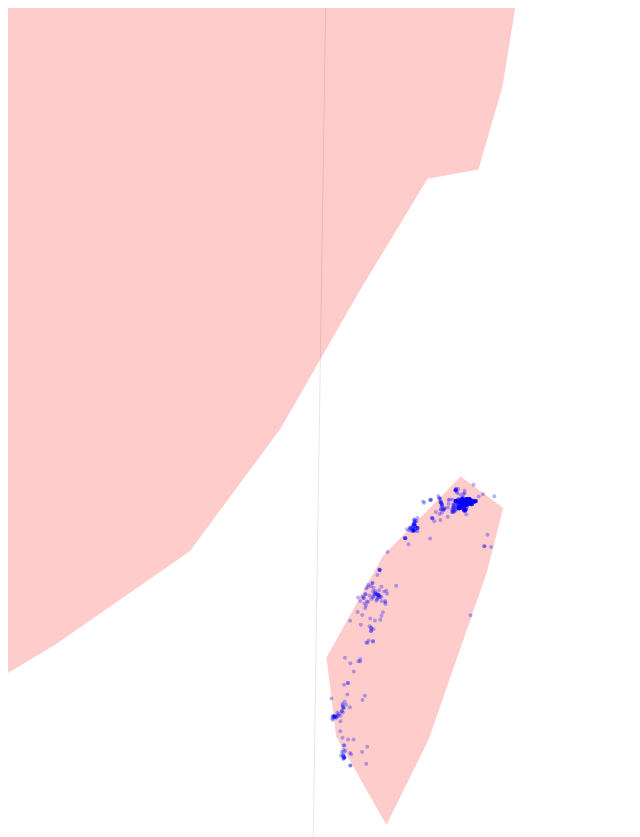
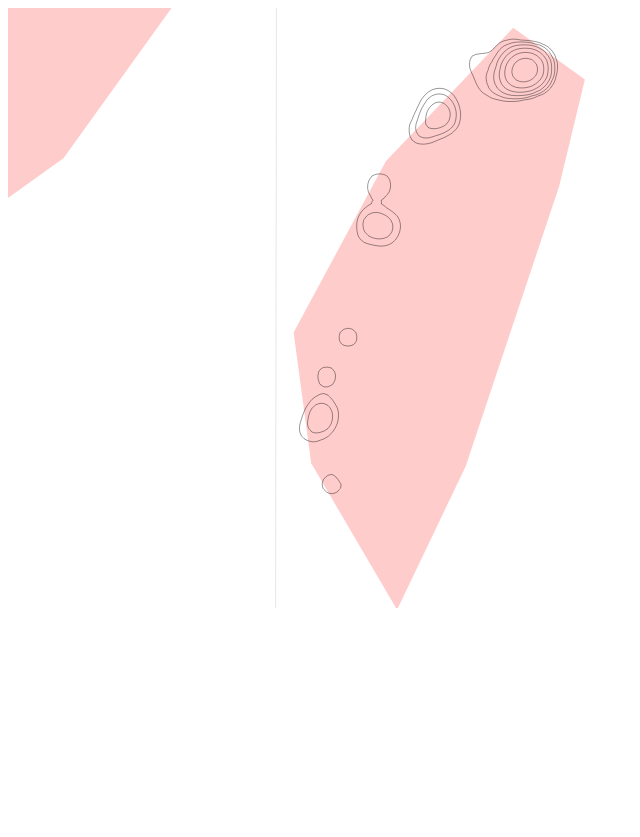
Before and after one commit to Nate-Wessel/react-d3-map, a React app: page / in a window 1280 px wide. Shown: the top 837 px of the page, without its empty margins (0-640 px from the left). After the commit the page ends 800 px from the top, so only its background shows below. Built offline with nearby package versions, Linux system fonts and the light colour scheme.

Commit message:
add contours

```diff
--- a/package.json
+++ b/package.json
@@ -37,6 +37,7 @@
     "webpack-merge": "^5.7.3"
   },
   "dependencies": {
+    "d3-contour": "^2.0.0",
     "d3-fetch": "^2.0.0",
     "d3-geo": "^2.0.1",
     "react": "^17.0.1",
--- a/src/App.jsx
+++ b/src/App.jsx
@@ -9,11 +9,14 @@ import countriesTopo from './countries.json'
 import './map.css'
 import coordinates from './coordinates.csv'
 import { csv } from 'd3-fetch'
+import { contourDensity } from 'd3-contour'
 
-const width = 1000
-const height = 1000
+const width = 600
+const height = 600
 
-const center = [122,25]
+const center = [120.2,23.7]
+
+const log2thresholds = [0.05,0.1,0.2,0.4,0.8,1.6,3.2,6.4,12.8,25.6]
 
 var lambda = -center[0] // yaw
 var phi = -center[1] // pitch
@@ -22,18 +25,37 @@ var gamma = 0 // roll
 const proj = geoMercator()
 	.rotate( [ lambda, phi, gamma ] )
 	.translate( [ width/2, height/2 ] )
-	.scale(6000)
+	.scale(10000)
 
 const pathGen = geoPath().projection( proj )
+
+// returns projected contours
+function density(points){
+	return contourDensity()
+		.x(d=>d[0]).y(d=>d[1])
+		.size([width,height])
+		// log base 2 scale
+		.thresholds(log2thresholds)
+		.bandwidth(10)
+		( points.map(p=>proj([p.lon,p.lat])) )
+}
+
+let health = new Set(['pharma','health'])
 
 export default function(){
 	const [ countries, setCountries ] = useState(null)
 	const [ points, setPoints ] = useState([])
+	const [ contours, setContours ] = useState([])
 	useEffect(()=>{
 		setCountries( topoFeature( countriesTopo, 'countries' ) )
-		csv(coordinates).then(response=>{
-			setPoints(response)
-		})
+		csv(coordinates).then(coords=>{
+			setPoints(coords)
+			setContours(
+				density(
+					coords.filter(d=>health.has(d.category))
+				)
+			)
+		} )
 	},[])
 	return (
 		<svg width={width} height={height}>
@@ -50,10 +72,15 @@ export default function(){
 			<g id="points">
 				{points.map( (p,i) => {
 					let pp = proj([p.lon,p.lat])
-					return (
-						<circle key={i} className="point"
-							cx={pp[0]} cy={pp[1]} r="2"/>
-					)
+					//return (
+					//	<circle key={i} className="point"
+					//		cx={pp[0]} cy={pp[1]} r="2"/>
+					//)
+				})}
+			</g>
+			<g id="contours">
+				{contours.map( (c,i) => {
+					return <path key={i} className="contour" d={geoPath()(c)}/>
 				})}
 			</g>
 		</svg>
--- a/src/map.css
+++ b/src/map.css
@@ -11,3 +11,8 @@ path.country {
 circle.point {
 	fill: rgba(0,0,255,0.3)
 }
+
+path.contour {
+	fill: none;
+	stroke: rgba(0,0,0,0.4);
+}
```
Also changed, not shown: src/coordinates.csv, 1 other file (tests, documents, lock files or other folders).
